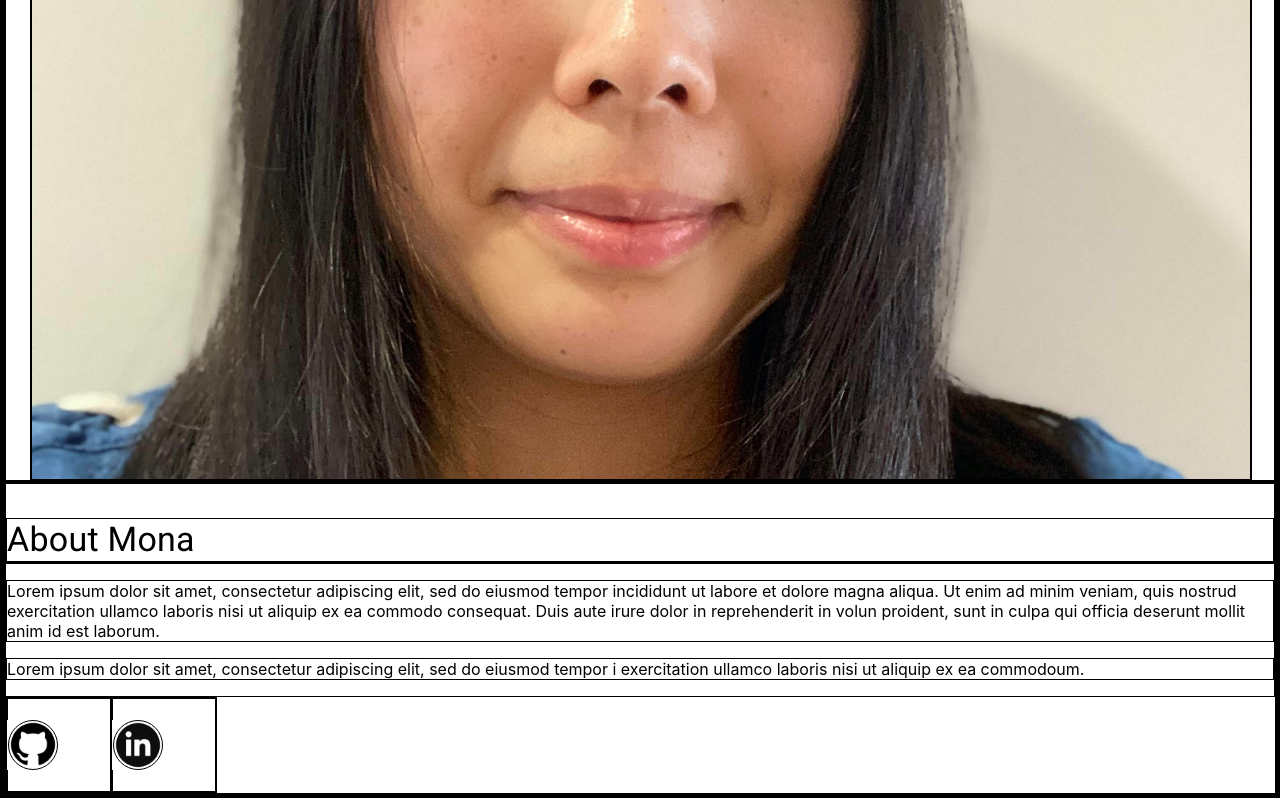
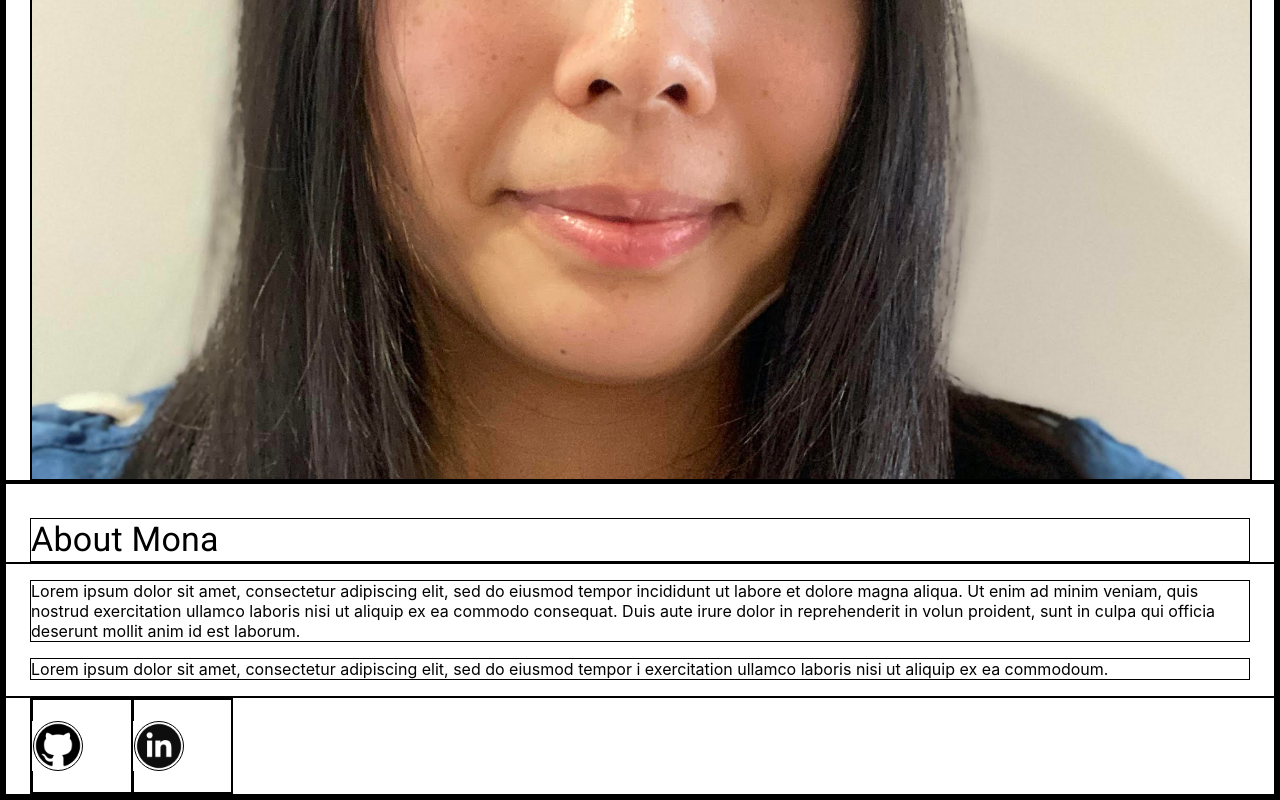
Before and after one commit to catmemberMona/portfolio, a React (Create React App) app: page / in a window 1280 px wide. Shown: the part 328-1128 px from the top of the page. Built offline with nearby package versions, Linux system fonts and the light colour scheme.

Commit message:
Aligned About me section to image and title

```diff
--- a/src/App.js
+++ b/src/App.js
@@ -57,12 +57,12 @@ function App() {
       </div>
       {/* About Mona Section */}
       <div className={classes.aboutMe}>
-        <Box>
+        <Container>
           <Typography variant='h4' className={classes.topSpacing}>
             About Mona
           </Typography>
-        </Box>
-        <Box>
+        </Container>
+        <Container>
           <p>
             Lorem ipsum dolor sit amet, consectetur adipiscing elit, sed do
             eiusmod tempor incididunt ut labore et dolore magna aliqua. Ut enim
@@ -76,8 +76,9 @@ function App() {
             eiusmod tempor i exercitation ullamco laboris nisi ut aliquip ex ea
             commodoum.
           </p>
-        </Box>
+        </Container>
         {/* External Links  */}
+        <Container>
           <Grid container xs={4} lg={2} className={classes.externalLinks}>
             <Grid item className={classes.avatarLink}>
               <a
@@ -100,6 +101,7 @@ function App() {
               </a>
             </Grid>
           </Grid>
+        </Container>
       </div>
     </div>
   );
```
Lines whose indentation alone changed are shown as unchanged.
